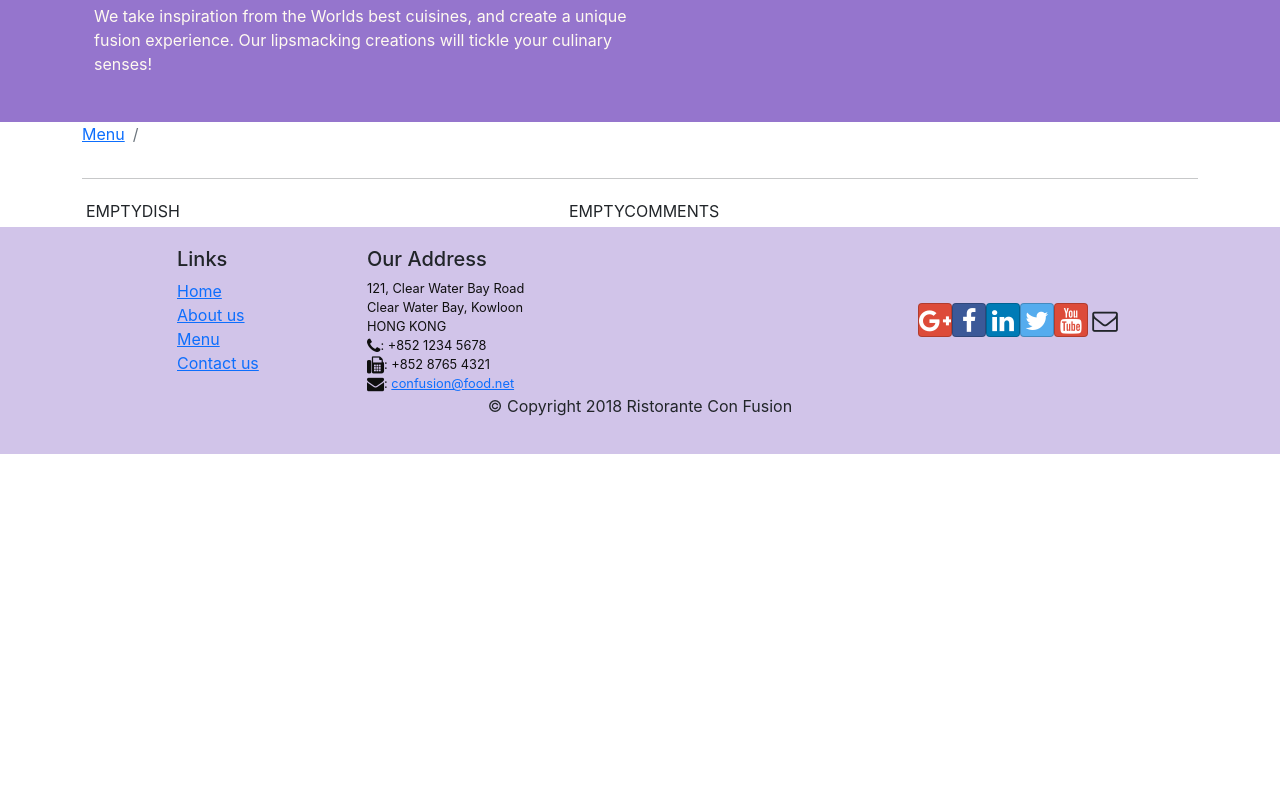
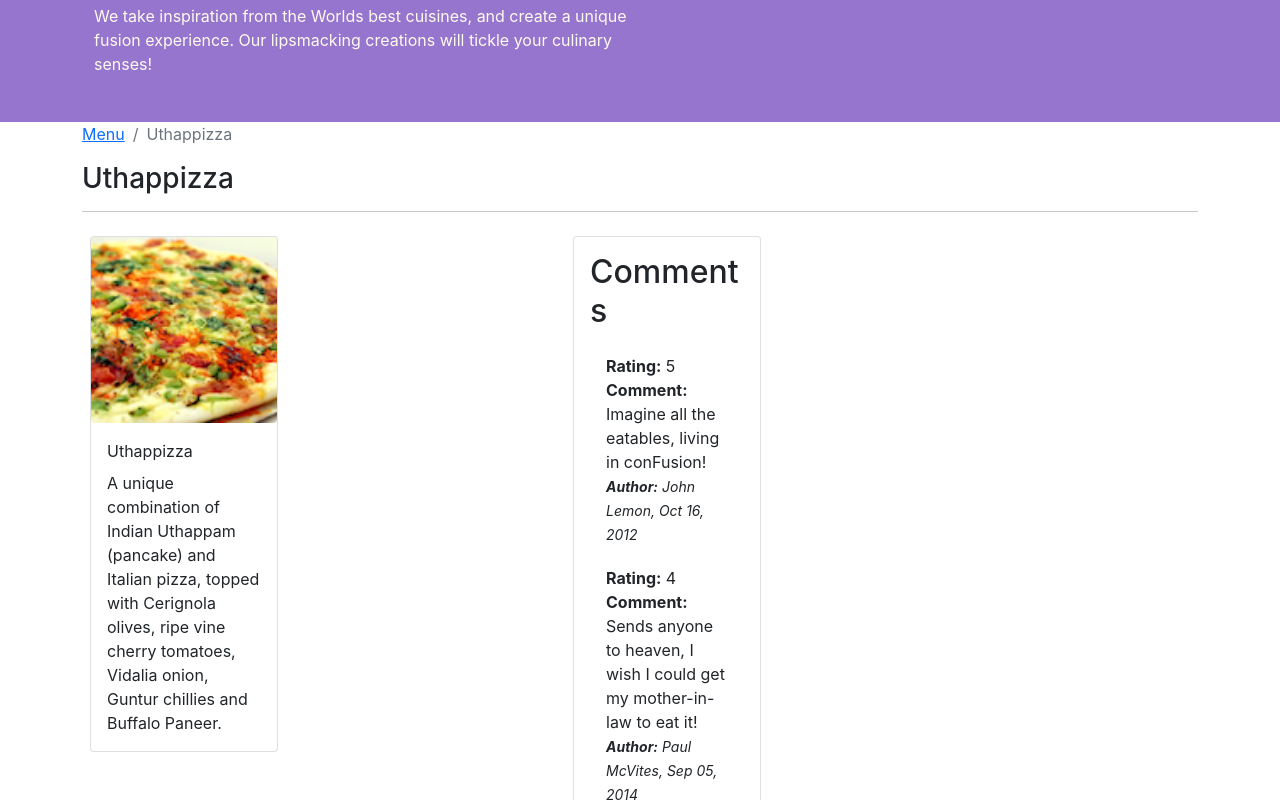
Before and after one commit to ThomasAurelius/confusion2, a React (Create React App) app: page /menu/0 in a window 1280 px wide. Shown: the part 140-940 px from the top of the page. Before the commit the page ends 800 px from the top, so only its background shows below. Built offline with nearby package versions, Linux system fonts and the light colour scheme.

Commit message:
comments and dishid working

```diff
--- a/src/components/DishDetailComponent.js
+++ b/src/components/DishDetailComponent.js
@@ -28,8 +28,8 @@ function DishDetail(props) {
 
 
 
-   function RenderComments(props) {
-      if (props.comments != null) {
+   function RenderComments({ comments }) {
+      if (comments != null) {
          return (
             <div className="row col-12 col-md-5 m-1">
                <Card  >
@@ -38,7 +38,7 @@ function DishDetail(props) {
                         <h2>Comments</h2>
                      </CardTitle>
                      <CardBody>
-                        {props.comments.map((comment) => {
+                        {comments.map((comment) => {
                            return (
                               <div className="comments" key={comment.id}>
                                  <p><strong>Rating:</strong> {comment.rating}</p>
--- a/src/components/MainComponent.js
+++ b/src/components/MainComponent.js
@@ -25,7 +25,6 @@ function Main(props) {
       }
 
 )
-   const { id } = useParams()
 
 
    const HomePage = () => {
@@ -39,14 +38,19 @@ function Main(props) {
    }
 
 
-   const DishWithId = ({match}) => {
+   const DishWithId = () => {
+      const { id } = useParams();
+      const dish = allState.dishes.find((dish) => dish.id === Number(id));
+      const comments = allState.comments.filter((comment) => comment.dishId === Number(id));
+      console.log(comments)
       return (
          <DishDetail
-            dish={allState.dishes.filter((dish) => dish.id === id)[0] }
-            comments={allState.comments.filter((comment) => comment.dishId === id)[0] }
+            dish={dish}
+            comments={comments}
          />
       )
    }
+
 
 
     return (
@@ -56,7 +60,7 @@ function Main(props) {
                <Route path='/home' element={<HomePage />} />
                <Route exact path='/aboutus' element={<About leaders={allState.leaders} />} />
                <Route exact path='/menu' element={<Menu dishes={allState.dishes} />} />
-               <Route path='/menu/:dishId' element={<DishWithId />} render={(props) => <DishWithId {...props} />} />
+               <Route path='/menu/:id' element={<DishWithId />}  />
                <Route exact path='/contactus' element={<Contact />} />
             </Routes>
         <Footer />
```
